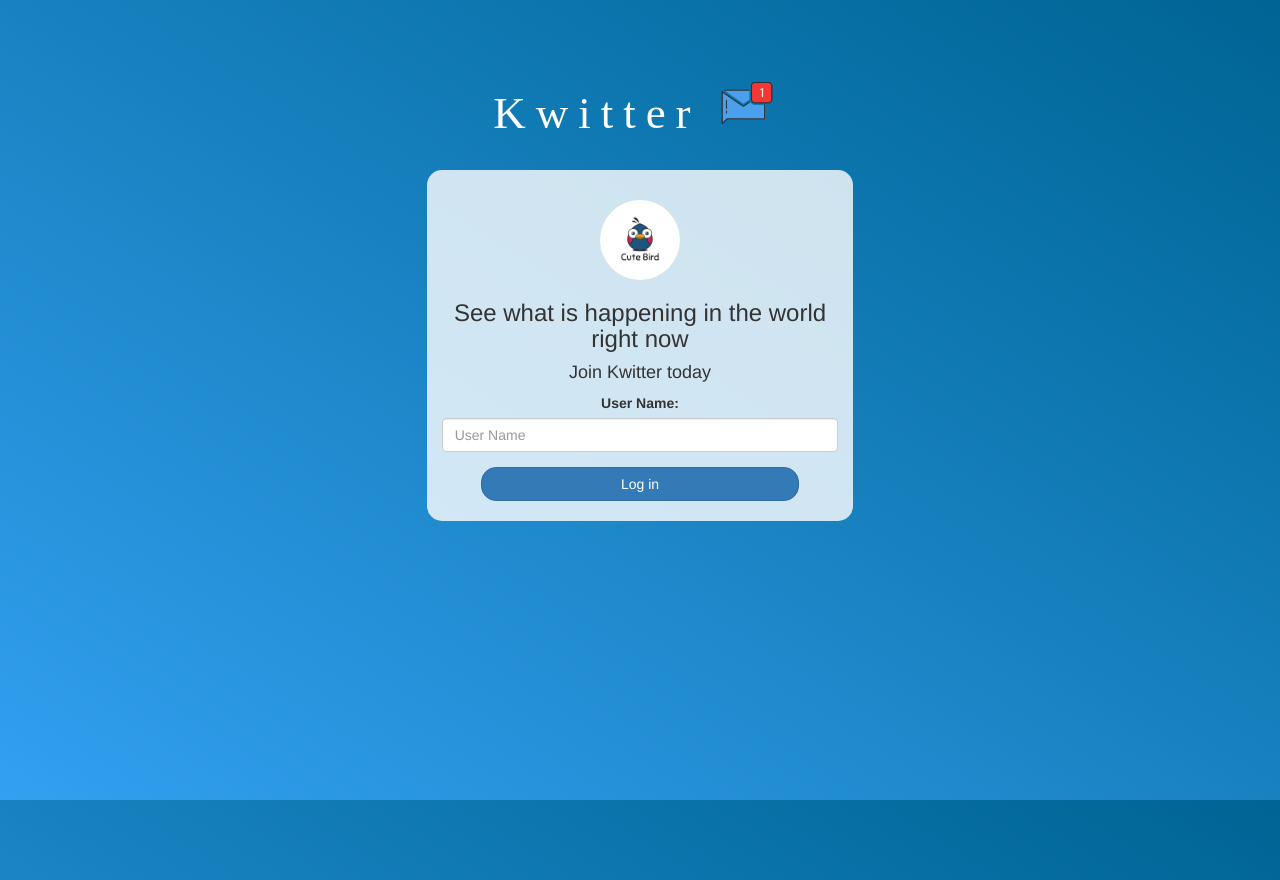
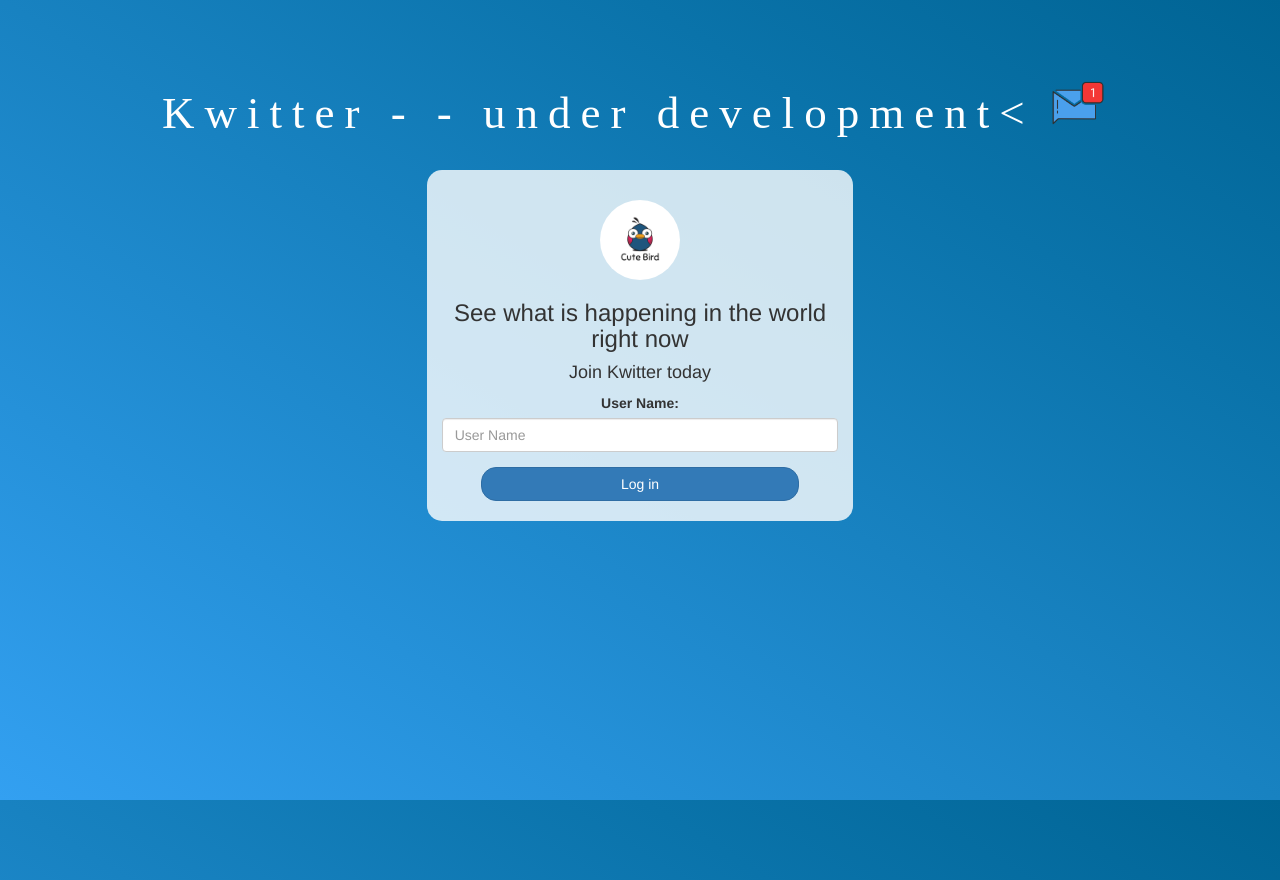
Before and after one commit to RDXAISHWARY/Kwitter, a plain HTML site: page index.html in a window 1280 px wide. Drawn offline with nearby package versions, Linux system fonts and the light colour scheme; a web font is replaced by a local one.

Commit message:
Update index.html

```diff
--- a/index.html
+++ b/index.html
@@ -2,7 +2,7 @@
 <!DOCTYPE html>
 <html>
 <head>
-	<title>Kwiter - under development</title>
+	<title>Kwiter</title>
 
 <link href="https://fonts.googleapis.com/css?family=Yeon+Sung&display=swap" rel="stylesheet"><meta name="viewport" content="width=device-width, initial-scale=1">
 
@@ -21,7 +21,7 @@
 
 <center>
 	<h1 class="header">
-		Kwitter	<sup>
+		Kwitter	- - under development<<sup>
 	<img src="m2.png">
 	</sup>
 </h1>
```
